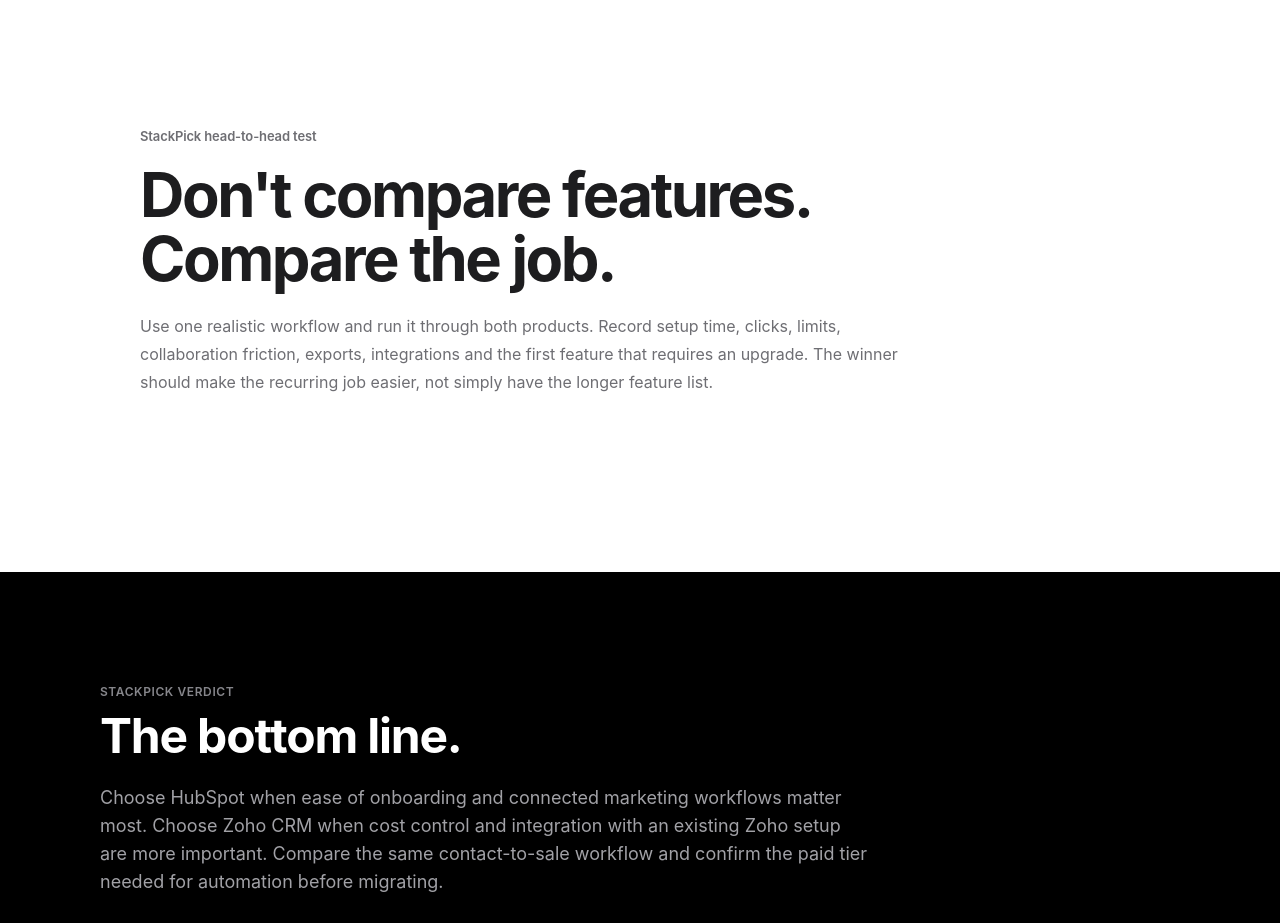
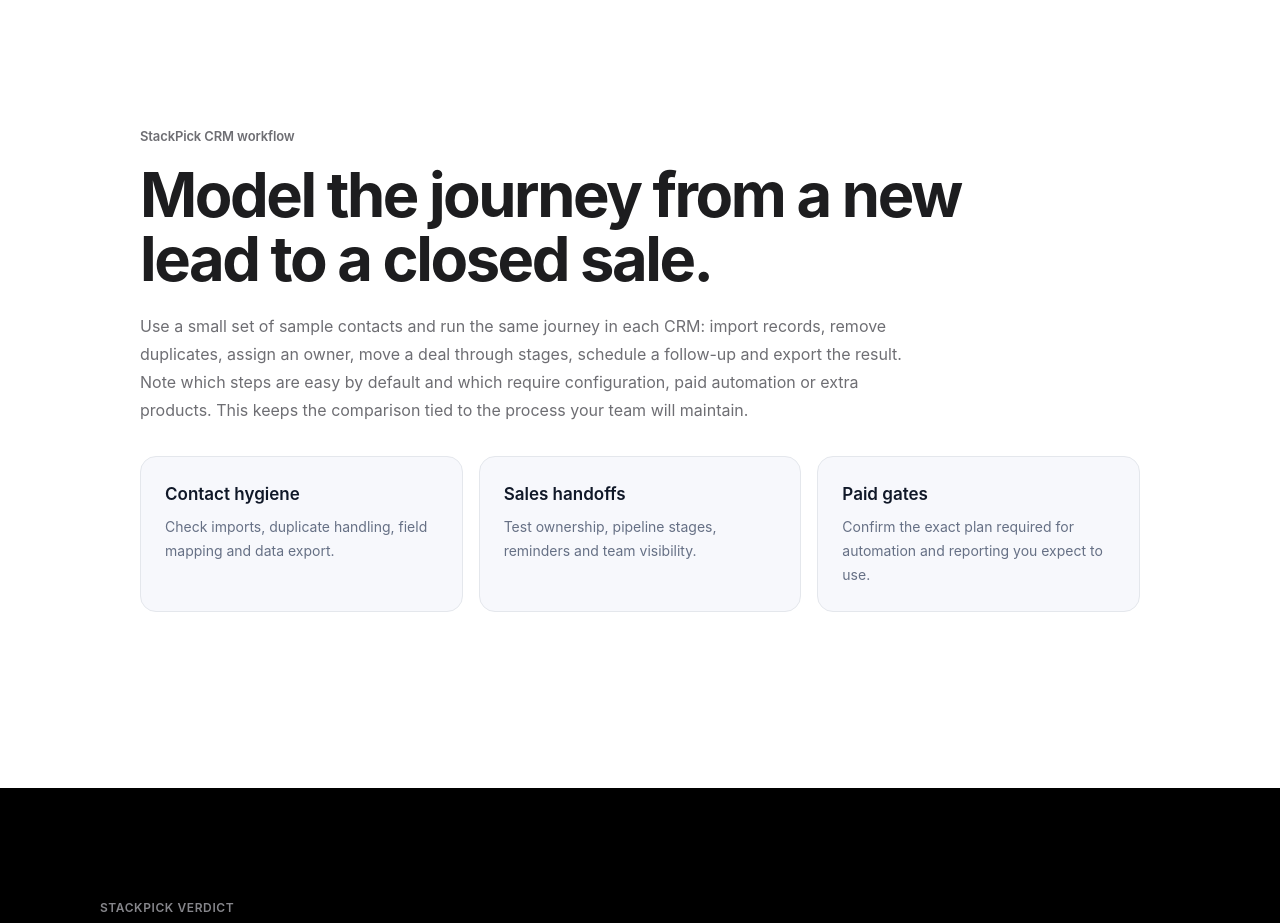
Before and after one commit to LinukaBandara/StackPick, a Next.js app: page /best/hubspot-vs-zoho-crm in a window 1280 px wide. Shown: the part 2280-3203 px from the top of the page. Built offline with nearby package versions, Linux system fonts and the light colour scheme; no server answers.

Commit message:
Improve HubSpot vs Zoho CRM evaluation workflow

```diff
--- a/app/best/hubspot-vs-zoho-crm/page.tsx
+++ b/app/best/hubspot-vs-zoho-crm/page.tsx
@@ -22,14 +22,16 @@ export default function Page() {
     >
       <section className="bg-white">
         <div className="sp-container py-16 sm:py-20">
-          <p className="sp-eyebrow">StackPick head-to-head test</p>
-          <h2 className="sp-title mt-4 max-w-4xl">Don't compare features. Compare the job.</h2>
+          <p className="sp-eyebrow">StackPick CRM workflow</p>
+          <h2 className="sp-title mt-4 max-w-4xl">Model the journey from a new lead to a closed sale.</h2>
           <p className="mt-5 max-w-3xl text-base leading-7 text-[#6e6e73]">
-            Use one realistic workflow and run it through both products. Record setup time,
-            clicks, limits, collaboration friction, exports, integrations and the first feature
-            that requires an upgrade. The winner should make the recurring job easier, not simply
-            have the longer feature list.
+            Use a small set of sample contacts and run the same journey in each CRM: import records, remove duplicates, assign an owner, move a deal through stages, schedule a follow-up and export the result. Note which steps are easy by default and which require configuration, paid automation or extra products. This keeps the comparison tied to the process your team will maintain.
           </p>
+          <div className="mt-8 grid gap-4 sm:grid-cols-3">
+            <div className="rounded-2xl border border-[#e4e7ec] bg-[#f7f8fc] p-6"><p className="font-semibold text-[#101828]">Contact hygiene</p><p className="mt-2 text-sm leading-6 text-[#667085]">Check imports, duplicate handling, field mapping and data export.</p></div>
+            <div className="rounded-2xl border border-[#e4e7ec] bg-[#f7f8fc] p-6"><p className="font-semibold text-[#101828]">Sales handoffs</p><p className="mt-2 text-sm leading-6 text-[#667085]">Test ownership, pipeline stages, reminders and team visibility.</p></div>
+            <div className="rounded-2xl border border-[#e4e7ec] bg-[#f7f8fc] p-6"><p className="font-semibold text-[#101828]">Paid gates</p><p className="mt-2 text-sm leading-6 text-[#667085]">Confirm the exact plan required for automation and reporting you expect to use.</p></div>
+          </div>
         </div>
       </section>
     </ComparisonArticle>
```
